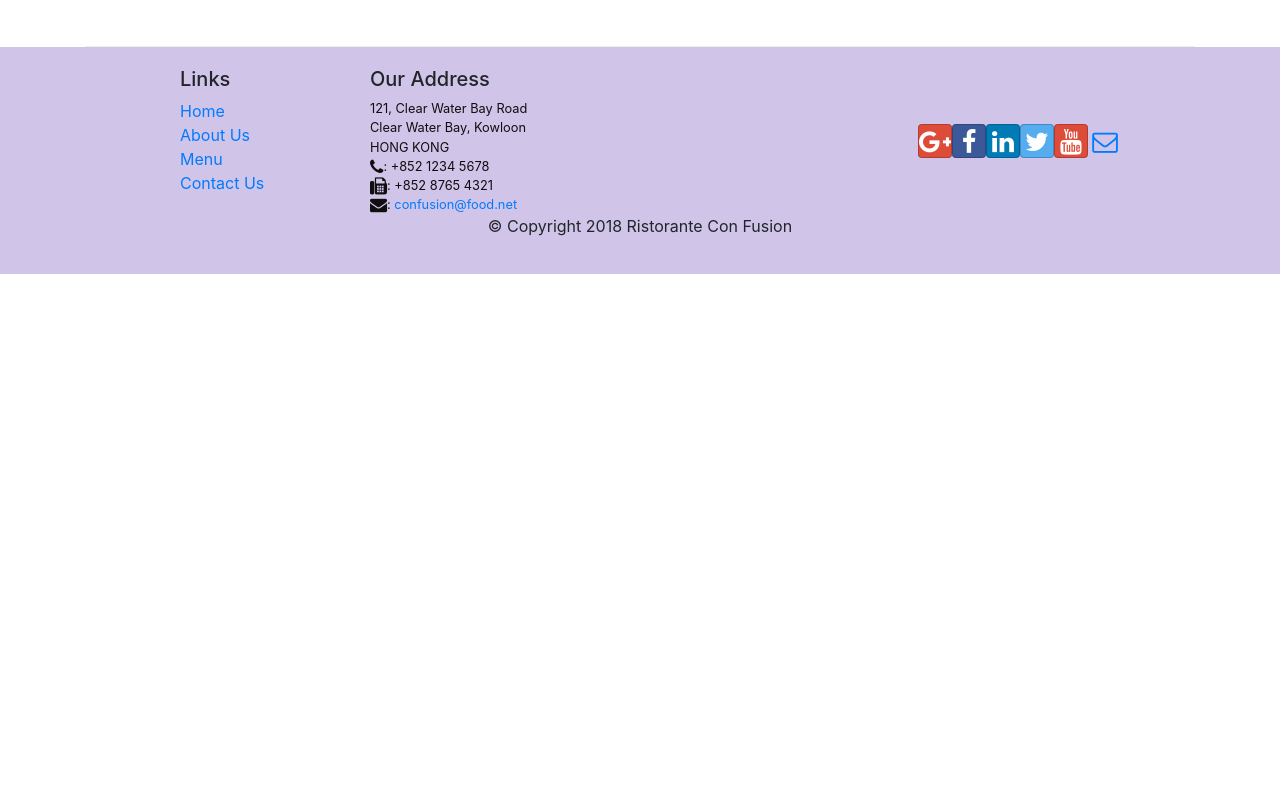
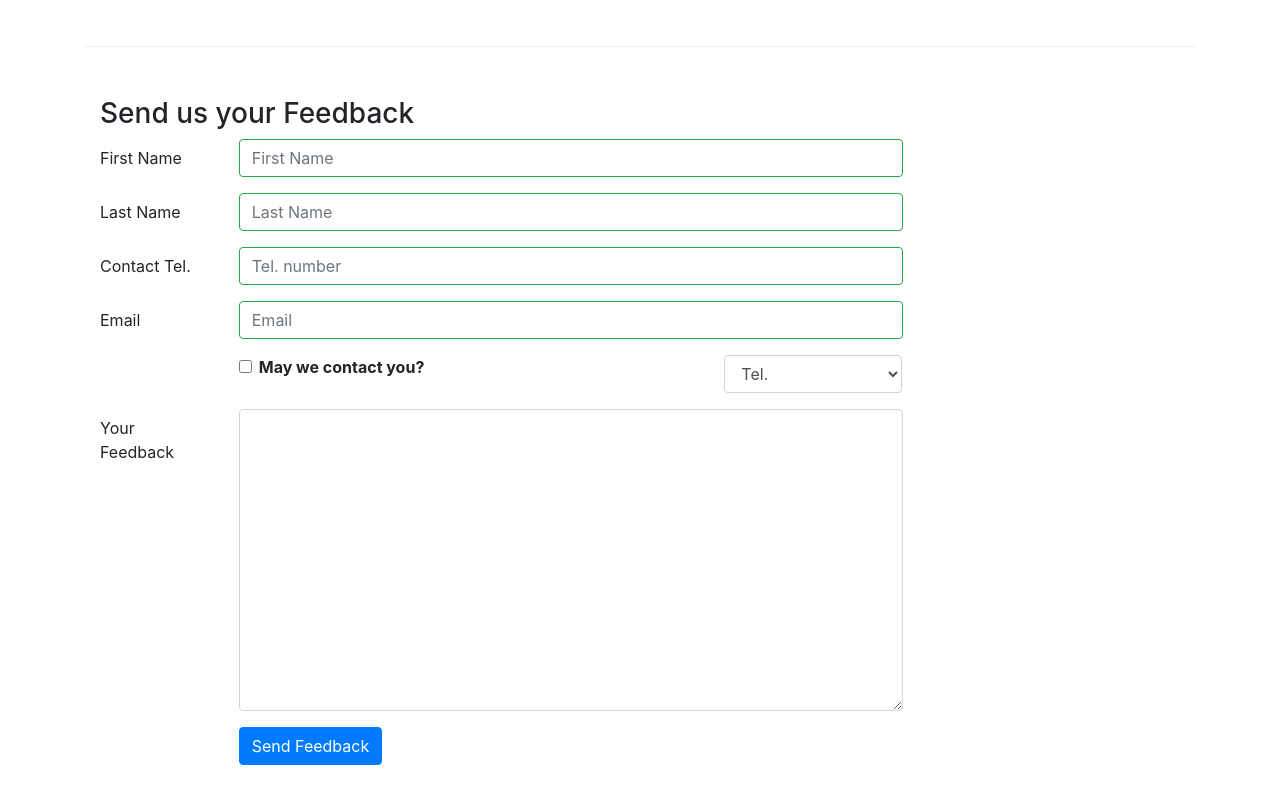
Before and after one commit to AyushRathi07/Confusion, a React (Create React App) app: page /contactus in a window 1280 px wide. Shown: the part 800-1600 px from the top of the page. Before the commit the page ends 1074 px from the top, so only its background shows below. Built offline with nearby package versions, Linux system fonts and the light colour scheme.

Commit message:
Validation done

```diff
--- a/src/components/ContactComponent.js
+++ b/src/components/ContactComponent.js
@@ -1,7 +1,85 @@
-import React from 'react';
-import {Breadcrumb, BreadcrumbItem} from 'reactstrap';
+import React,{Component} from 'react';
+import {Breadcrumb, BreadcrumbItem, Form, FormGroup, Label, Col, Input, Button, FormFeedback} from 'reactstrap';
 import {Link} from 'react-router-dom';
-function Contact(props) {
+
+class Contact extends Component {
+
+    constructor(props){
+        super(props);
+
+        this.state={
+            firstname: '',
+            lastname: '',
+            telnum: '',
+            email: '',
+            agree: false,
+            contactType: 'Tel.',
+            message: '',
+            touched: {
+                firstname: false,
+                lastname: false,
+                telnum: false,
+                email: false
+            }
+        };
+        this.handleBlur = this.handleBlur.bind(this);
+        this.handleInputChange = this.handleInputChange.bind(this);
+        this.handleSubmit = this.handleSubmit.bind(this);
+    }
+
+    handleBlur = (field) => (evt) => {
+        this.setState({
+            touched: {...this.state.touched, [field]: true}
+        });
+    }
+
+    validate(firstname, lastname, telnum, email){
+        const errors = {
+            firstname: '',
+            lastname: '',
+            telnum: '',
+            email: ''
+        }
+        if(this.state.touched.firstname && firstname.length < 3)
+            errors.firstname = 'First Name should be >= 3 characters';
+        else if(this.state.touched.firstname && firstname.length > 10)
+            errors.firstname = 'First Name should be <= 10 characters';
+
+        if(this.state.touched.lastname && lastname.length < 3)
+            errors.lastname = 'First Name should be >= 3 characters';
+        else if(this.state.touched.lastname && lastname.length > 10)
+            errors.lastname = 'First Name should be <= 10 characters';
+
+        const reg = /^\d+$/;
+        if(this.state.touched.telnum && !reg.test(telnum))
+            errors.telnum = 'Tel. number should container only numbers';
+
+        if(this.state.touched.email && email.split('').filter((x) => x === '@').length !== 1)
+            errors.email = 'Email should contain @';
+
+        return errors;
+
+    }
+
+    handleInputChange(event){
+        const target = event.target;
+        const value = target.type === 'checkbox' ? target.checked : target.value;
+        const name = target.name;
+        this.setState({
+            [name]:value
+        });
+    }
+
+    handleSubmit(event){
+        console.log("Current State is:" + JSON.stringify(this.state));
+        alert("Current State is:" + JSON.stringify(this.state));
+        event.preventDefault();
+    }
+
+    render() {
+
+        const errors = this.validate(this.state.firstname, this.state.lastname, this.state.telnum, this.state.email);
+
         return(
             <div className="container">
                 <div className="row">
@@ -40,8 +118,108 @@
                         </div>
                     </div>
                 </div>
+                <div className="row row-content">
+                   <div className="col-12">
+                      <h3>Send us your Feedback</h3>
+                   </div>
+                    <div className="col-12 col-md-9">
+                        <Form onSubmit={this.handleSubmit}>
+                            <FormGroup row>
+                                <Label htmlFor="firstname" md={2}>First Name</Label>
+                                <Col md={10}>
+                                    <Input type="text" id="firstname" name="firstname"
+                                        placeholder="First Name"
+                                        value={this.state.firstname}
+                                        valid={errors.firstname === ''}
+                                        invalid={errors.firstname !== ''}
+                                        onBlur={this.handleBlur('firstname')}
+                                        onChange={this.handleInputChange} />
+                                    <FormFeedback>{errors.firstname}</FormFeedback>
+                                </Col>
+                            </FormGroup>
+                            <FormGroup row>
+                                <Label htmlFor="lastname" md={2}>Last Name</Label>
+                                <Col md={10}>
+                                    <Input type="text" id="lastname" name="lastname"
+                                        placeholder="Last Name"
+                                        value={this.state.lastname}
+                                        valid={errors.lastname === ''}
+                                        invalid={errors.lastname !== ''}
+                                        onBlur={this.handleBlur('lastname')}
+                                        onChange={this.handleInputChange} />
+                                    <FormFeedback>{errors.lastname}</FormFeedback>
+                                </Col>
+                            </FormGroup>
+                            <FormGroup row>
+                            <Label htmlFor="telnum" md={2}>Contact Tel.</Label>
+                                <Col md={10}>
+                                    <Input type="tel" id="telnum" name="telnum"
+                                        placeholder="Tel. number"
+                                        value={this.state.telnum}
+                                        valid={errors.telnum === ''}
+                                        invalid={errors.telnum !== ''}
+                                        onBlur={this.handleBlur('telnum')}
+                                        onChange={this.handleInputChange} />
+                                    <FormFeedback>{errors.telnum}</FormFeedback>
+                                </Col>
+                            </FormGroup>
+                            <FormGroup row>
+                                <Label htmlFor="email" md={2}>Email</Label>
+                                <Col md={10}>
+                                    <Input type="email" id="email" name="email"
+                                        placeholder="Email"
+                                        value={this.state.email}
+                                        valid={errors.email === ''}
+                                        invalid={errors.email !== ''}
+                                        onBlur={this.handleBlur('email')}
+                                        onChange={this.handleInputChange} />
+                                    <FormFeedback>{errors.email}</FormFeedback>
+                                </Col>
+                            </FormGroup>
+                            <FormGroup row>
+                                <Col md={{size: 6, offset: 2}}>
+                                    <FormGroup check>
+                                        <Label check>
+                                            <Input type="checkbox"
+                                                name="agree"
+                                                checked={this.state.agree}
+                                                onChange={this.handleInputChange} /> {' '}
+                                            <strong>May we contact you?</strong>
+                                        </Label>
+                                    </FormGroup>
+                                </Col>
+                                <Col md={{size: 3, offset: 1}}>
+                                    <Input type="select" name="contactType"
+                                            value={this.state.contactType}
+                                            onChange={this.handleInputChange}>
+                                        <option>Tel.</option>
+                                        <option>Email</option>
+                                    </Input>
+                                </Col>
+                            </FormGroup>
+                            <FormGroup row>
+                                <Label htmlFor="message" md={2}>Your Feedback</Label>
+                                <Col md={10}>
+                                    <Input type="textarea" id="message" name="message"
+                                        rows="12"
+                                        value={this.state.message}
+                                        onChange={this.handleInputChange}></Input>
+                                </Col>
+                            </FormGroup>
+                            <FormGroup row>
+                                <Col md={{size: 10, offset: 2}}>
+                                    <Button type="submit" color="primary">
+                                        Send Feedback
+                                    </Button>
+                                </Col>
+                            </FormGroup>
+                        </Form>
+                    </div>
+               </div>
+
             </div>
         );
     }
+}
 
 export default Contact;
```
Lines whose indentation alone changed are shown as unchanged.
